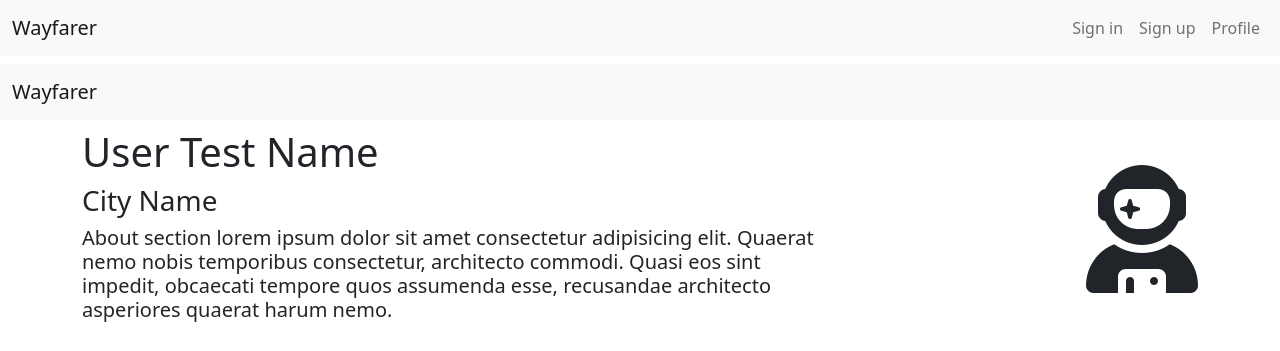
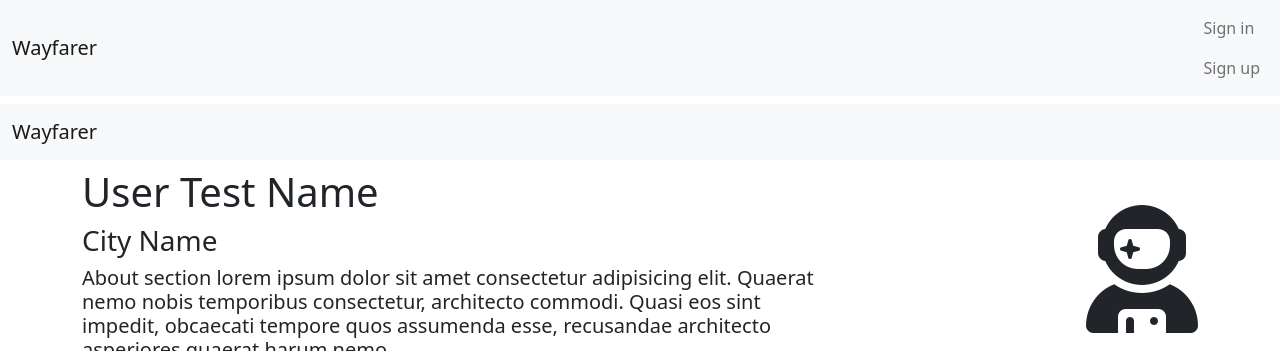
Before and after one commit to mdhowey/wayfarer, a Django app: page /profile/ in a window 1280 px wide. Shown: the top 351 px of the page. Run offline with Django 3.2, Linux system fonts and the light colour scheme; some libraries are stand-ins or nearby versions.

Commit message:
Changed base to have magic urls

```diff
--- a/main_app/templates/base.html
+++ b/main_app/templates/base.html
@@ -21,14 +21,26 @@
             <div class="collapse navbar-collapse justify-content-end" id="navbarNavAltMarkup">
                 <div class="navbar-nav">
 
+                {% if user.is_authenticated %}
+
+                <div>
+                    <a class="nav-link" href="/posts">Posts</a>
+                    <a class="nav-link" href="{% url 'logout' %}">Logout</a>
+                    <a class="nav-link" href="{% url 'profile' %}" tabindex="-1" aria-disabled="true">Profile</a>
+                </div>
+
+                {% else %}
+
+                <div>
                     <a class="nav-link" href="{% url 'login' %}">Sign in</a>
                     <a class="nav-link" href="{% url 'signup' %}">Sign up</a>
+                </div>
+
+                {% endif %}
 
                     <!-- LOGIN/REGISTER MODAL STUFF COMMENTED OUT BELOW -->
                     <!-- <a class="nav-link" href="#modalLogin" data-bs-toggle="modal" data-bs-target="#modalLogin">Sign in</a>
                     <a class="nav-link" href="#modalRegister" data-bs-toggle="modal" data-bs-target="#modalRegister">Sign up</a> -->
-
-                    <a class="nav-link" href="{% url 'profile' %}" tabindex="-1" aria-disabled="true">Profile</a>
                 </div>
             </div>
         </div>
--- a/main_app/views.py
+++ b/main_app/views.py
@@ -20,12 +20,11 @@ class Profile(TemplateView):
     template_name = 'profile.html'
 
 class Signup(View):
-    # show a form to fill out
     def get(self, request):
         form = UserCreationForm()
         context = {"form": form}
         return render(request, "registration/signup.html", context)
-    # on form ssubmit validate the form and login the user.
+
     def post(self, request):
         form = UserCreationForm(request.POST)
         if form.is_valid():
```
